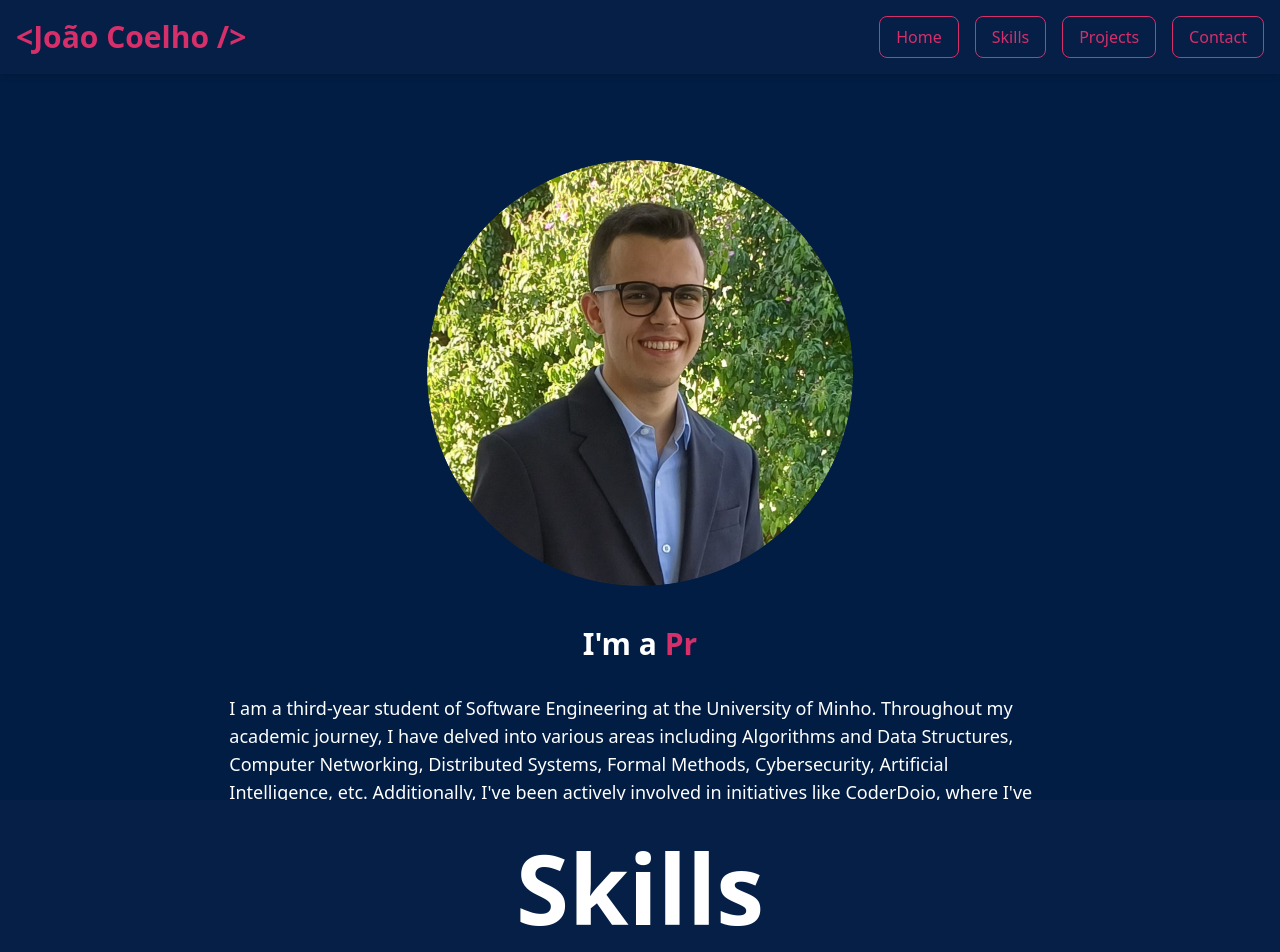
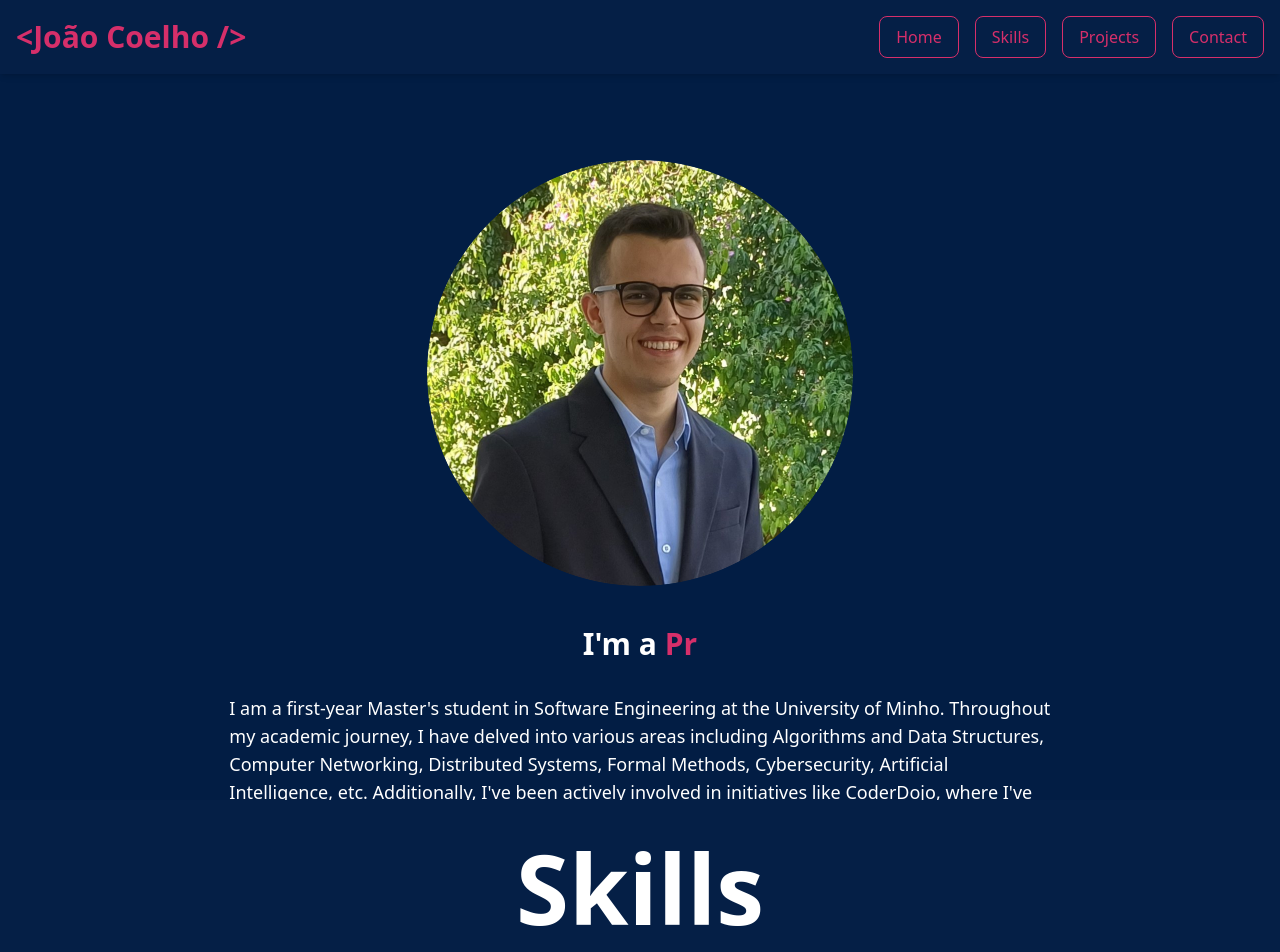
Before and after one commit to JoaoCoelho2003/bio, a Vue app: page / in a window 1280 px wide. Shown: the top 952 px of the page. Built offline with nearby package versions, Linux system fonts and the light colour scheme; some icons are missing; what @midudev/tailwind-animations would draw is missing.

Commit message:
fix: about me

```diff
--- a/src/views/HomeView.vue
+++ b/src/views/HomeView.vue
@@ -16,7 +16,7 @@
       <div class="text-white w-full lg:w-2/3">
         <div class="grid grid-cols-1 p-4 gap-4">
           <div class="text-sm lg:text-lg font-light">
-            <p>I am a third-year student of Software Engineering at the University of Minho. Throughout my academic journey, I have delved into various areas including Algorithms and Data Structures, Computer Networking, Distributed Systems, Formal Methods, Cybersecurity, Artificial Intelligence, etc. Additionally, I've been actively involved in initiatives like CoderDojo, where I've contributed my skills to teaching programming to kids aged 7-17.</p>
+            <p>I am a first-year Master's student in Software Engineering at the University of Minho. Throughout my academic journey, I have delved into various areas including Algorithms and Data Structures, Computer Networking, Distributed Systems, Formal Methods, Cybersecurity, Artificial Intelligence, etc. Additionally, I've been actively involved in initiatives like CoderDojo, where I've contributed my skills to teaching programming to kids aged 7-17.</p>
           </div>
 
           <div class="flex justify-center space-x-6 mb-4">
```
